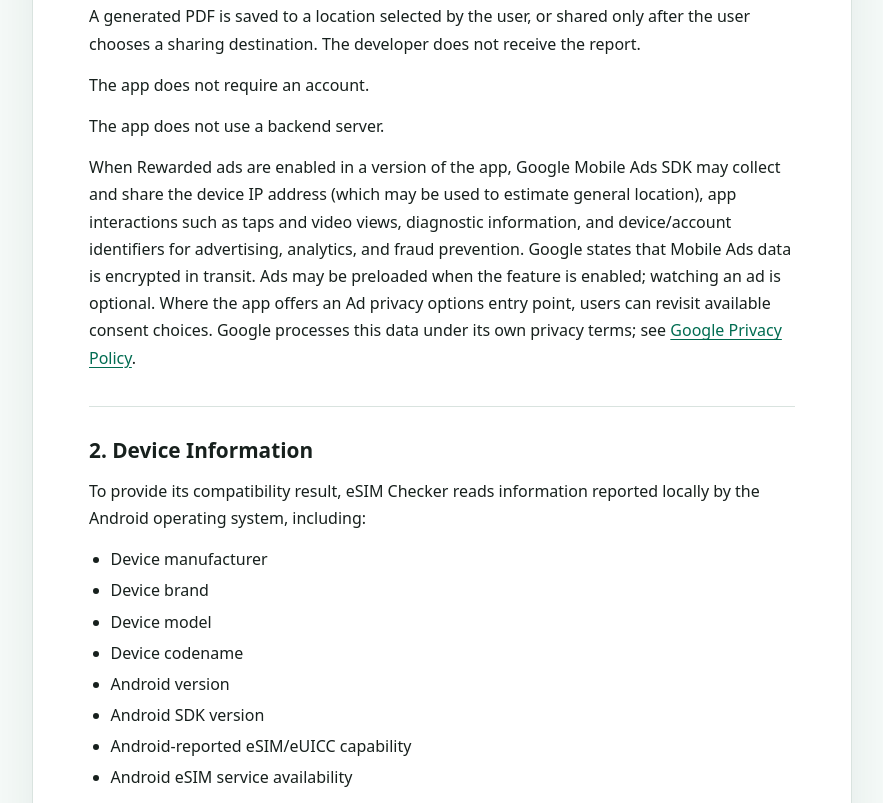
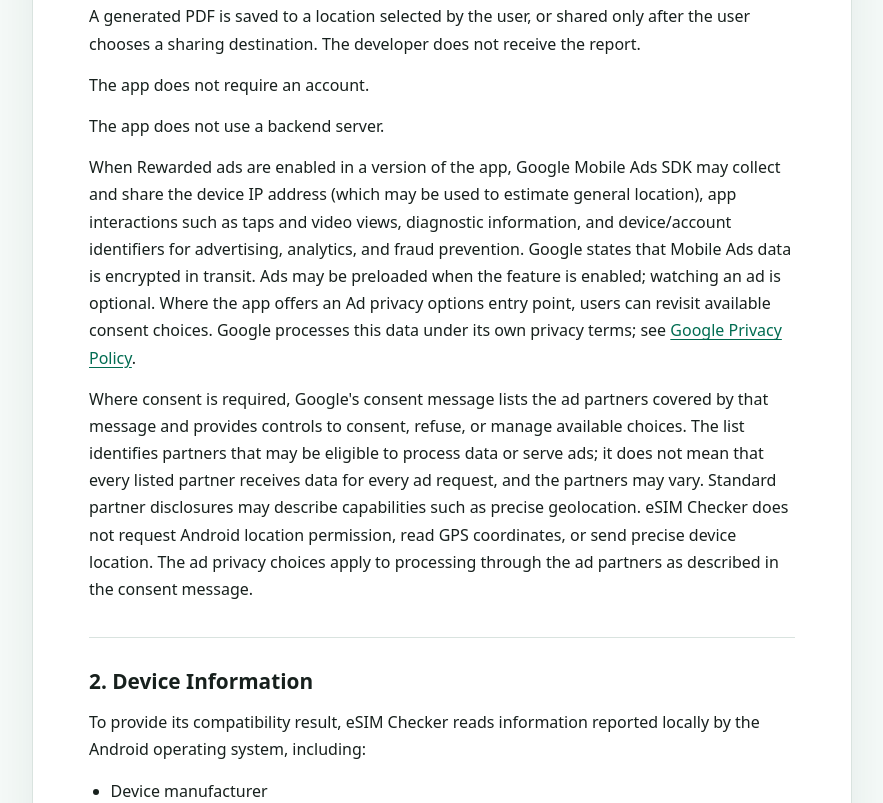
Before and after one commit to ChanghuLiu/eSIM-Checker, a plain HTML site: page docs/esim-checker/privacy/index.html in a window 1280 px wide. Shown: the part 695-1498 px from the top of the page, without its empty margins (198-1081 px from the left). Drawn offline with Linux system fonts and the light colour scheme.

Commit message:
Clarify ad partner consent disclosures

```diff
--- a/docs/esim-checker/privacy/index.html
+++ b/docs/esim-checker/privacy/index.html
@@ -216,6 +216,7 @@
           <p>The app does not require an account.</p>
           <p>The app does not use a backend server.</p>
           <p>When Rewarded ads are enabled in a version of the app, Google Mobile Ads SDK may collect and share the device IP address (which may be used to estimate general location), app interactions such as taps and video views, diagnostic information, and device/account identifiers for advertising, analytics, and fraud prevention. Google states that Mobile Ads data is encrypted in transit. Ads may be preloaded when the feature is enabled; watching an ad is optional. Where the app offers an Ad privacy options entry point, users can revisit available consent choices. Google processes this data under its own privacy terms; see <a href="https://policies.google.com/privacy">Google Privacy Policy</a>.</p>
+          <p>Where consent is required, Google's consent message lists the ad partners covered by that message and provides controls to consent, refuse, or manage available choices. The list identifies partners that may be eligible to process data or serve ads; it does not mean that every listed partner receives data for every ad request, and the partners may vary. Standard partner disclosures may describe capabilities such as precise geolocation. eSIM Checker does not request Android location permission, read GPS coordinates, or send precise device location. The ad privacy choices apply to processing through the ad partners as described in the consent message.</p>
         </section>
 
         <section>
```
